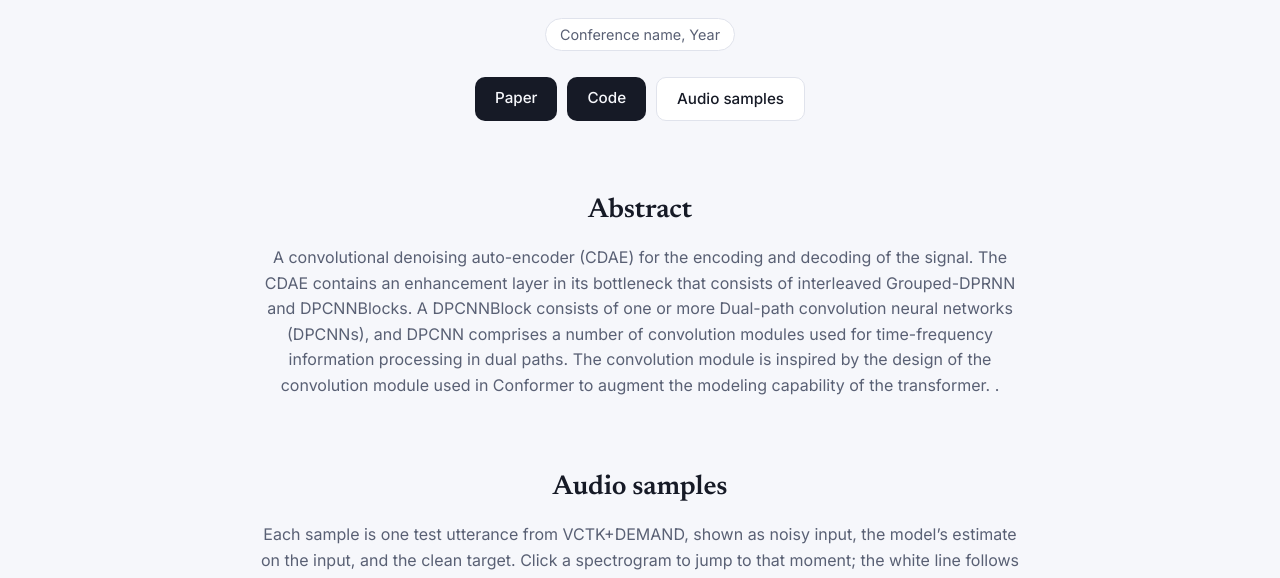
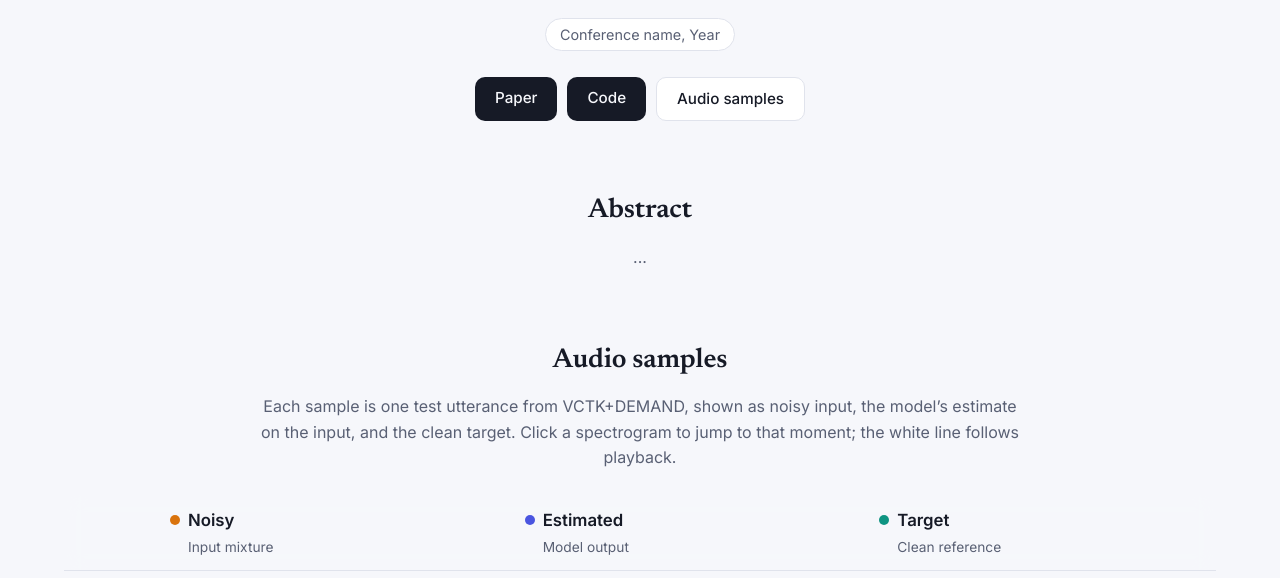
Before and after one commit to arsarrot/SENET_examples, a plain HTML site: page index.html in a window 1280 px wide. Shown: the part 147-725 px from the top of the page. Drawn offline with Linux system fonts and the light colour scheme.

Commit message:
Update index.html

```diff
--- a/index.html
+++ b/index.html
@@ -307,8 +307,7 @@
         <div class="wrap">
           <div class="narrow">
             <h2>Abstract</h2>
-            <p class="lead">A convolutional denoising auto-encoder (CDAE) for the encoding and decoding of the signal. The CDAE contains an enhancement layer in its bottleneck that consists of interleaved Grouped-DPRNN and DPCNNBlocks. A DPCNNBlock consists of one or more Dual-path convolution neural networks (DPCNNs), and DPCNN comprises a number of convolution modules used for time-frequency information processing in dual paths. The convolution module is inspired by the design of the convolution module used in Conformer to augment the modeling capability of the transformer.
-.</p>
+            <p class="lead">...</p>
           </div>
         </div>
       </section>
```
